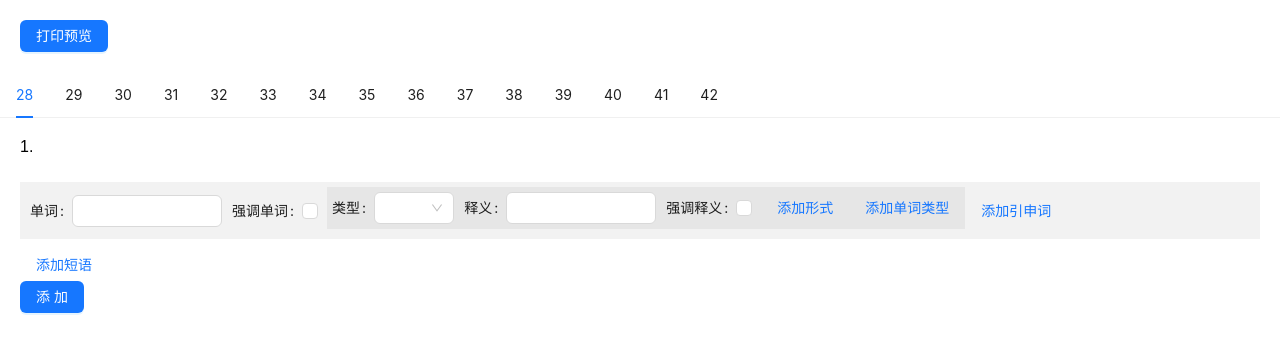
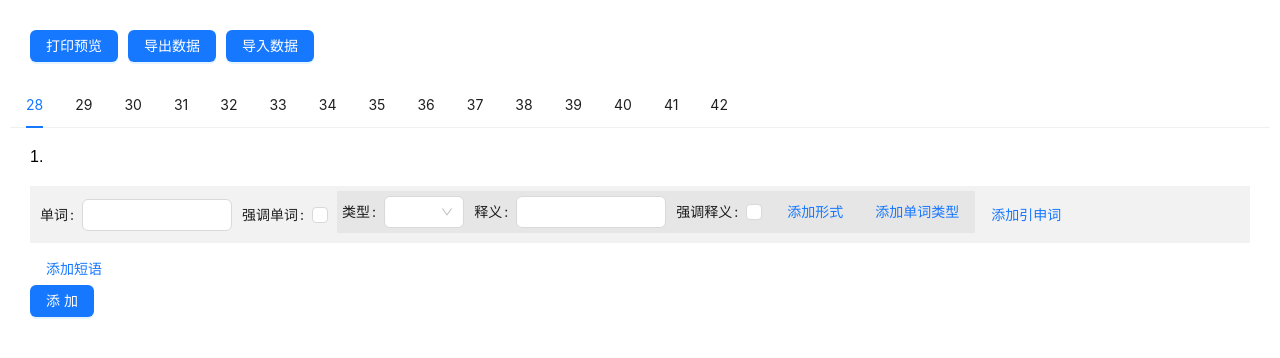
Before and after one commit to sheltonliu1/word-format, a Vue app in the folder web/: page / in a window 1280 px wide. Shown: the top 358 px of the page. Built offline with nearby package versions, Linux system fonts and the light colour scheme.

Commit message:
feat(完善): 导入导出\预览

```diff
--- a/web/src/components/WordFormate.vue
+++ b/web/src/components/WordFormate.vue
@@ -46,7 +46,7 @@ defineProps({
 <style lang="scss" scoped>
 .word-item {
   // font-family: cursive;
-  margin-bottom: 6px;
+  // margin-bottom: 6px;
   .mr4 {
     margin-right: 4px;
   }
--- a/web/src/views/HomeView.vue
+++ b/web/src/views/HomeView.vue
@@ -1,5 +1,6 @@
 <template>
-  <div class="operation-btn">
+  <div class="main-content">
+    <div class="operation-btn" v-if="state.isEditing">
       <a-button
         type="primary"
         style="margin-right: 10px"
@@ -8,22 +9,41 @@
         >编辑</a-button
       >
       <!-- <a-button style="margin-right: 10px"  >取消编辑</a-button> -->
-    <a-button type="primary" v-if="state.isEditing" @click="state.isEditing = false">打印预览</a-button>
+      <a-button type="primary" v-if="state.isEditing" @click="state.isEditing = false" style="margin-right: 10px">打印预览</a-button>
+      <a-button type="primary" v-if="state.isEditing" @click="downloadData" style="margin-right: 10px">导出数据</a-button>
+      <a-popconfirm
+        v-if="state.isEditing"
+        title="导入数据会覆盖当前数据，建议先导出数据进行备份。"
+        ok-text="继续导入"
+        cancel-text="取消"
+        @confirm="importData"
+      >
+        <a-button type="primary">导入数据</a-button>
+      </a-popconfirm>
     </div>
-  <a-menu v-model:selectedKeys="state.currentUnit" mode="horizontal" @select="chooseUnit">
+    <a-menu v-model:selectedKeys="state.currentUnit" mode="horizontal" @select="chooseUnit" v-if="state.isEditing">
       <a-menu-item v-for="unit in unitArr" :key="unit">
         {{ unit }}
       </a-menu-item>
     </a-menu>
-  <div style="padding: 20px; padding-bottom: 100px">
-    <div class="word-item-wrap" v-for="(item, index) in allData" :key="item.word">
+    <div style="padding: 20px; padding-bottom: 100px" v-if="state.isEditing">
+      <div class="word-item-wrap" v-for="(item, index) in allWordData" :key="item.word">
         <WordFormate :wordInfo="item" :number="index" />
-      <div class="" v-if="state.isEditing">
-        <a-button type="link" @click="editItem(index, item)" v-if="!(state.editIndex === -1 && index === allData.length - 1)">编辑</a-button>
-        <a-button type="link" danger @click="delItem(item, state.data[0].items)" v-if="!(state.editIndex === -1 && index === allData.length - 1)">删除</a-button>
+        <div class="item-btns" v-if="state.isEditing">
+          <a @click="editItem(index, item)" v-if="!(state.editIndex === -1 && index === allWordData.length - 1)" href="javascript:;">编辑</a>
+          <a-popconfirm
+            v-if="!(state.editIndex === -1 && index === allWordData.length - 1)"
+            title="确定删除么？"
+            ok-text="确定"
+            cancel-text="取消"
+            @confirm="delItem(item, state.data[0].items, true)"
+          >
+            <a class="danger" href="javascript:;">删除</a>
+          </a-popconfirm>
+
         </div>
       </div>
-    <div class="add-form-box" v-show="state.isEditing">
+      <div class="add-form-box">
         <a-form layout="">
           <div class="word-box-wrap bkg-gray" v-for="(word, wIndex) in formState.words" :key="word.word">
             <div class="word-upper">
@@ -126,6 +146,28 @@
         </a-form>
       </div>
     </div>
+    <div v-else>
+      <div class="unit-box-wrap" v-for="unitData in state.allData" :key="unitData.unit">
+        <div class="unit-no">Day {{unitData.unit}}</div>
+        <div class="word-item-wrap" v-for="(item, index) in unitData.items" :key="item.word">
+          <WordFormate :wordInfo="item" :number="index" />
+          <div class="item-btns" v-if="state.isEditing">
+            <a @click="editItem(index, item)" v-if="!(state.editIndex === -1 && index === allWordData.length - 1)" href="javascript:;">编辑</a>
+            <a-popconfirm
+              v-if="!(state.editIndex === -1 && index === allWordData.length - 1)"
+              title="确定删除么？"
+              ok-text="确定"
+              cancel-text="取消"
+              @confirm="delItem(item, state.data[0].items, true)"
+            >
+              <a class="danger" href="javascript:;">删除</a>
+            </a-popconfirm>
+
+          </div>
+        </div>
+      </div>
+    </div>
+  </div>
 </template>
 <script setup>
 import { computed, reactive, toRaw, ref } from 'vue'
@@ -137,7 +179,8 @@ const state = reactive({
   isEditing: true,
   editIndex: -1,
   data: [{items: []}],
-  currentUnit: [28]
+  currentUnit: [28],
+  allData: [],
 })
 
 const unitArr = new Array(15);
@@ -158,14 +201,74 @@ const getUnitData = () => {
   }
 }
 
+const getAllData = () => {
+  for(let unit of unitArr) {
+    const dataStr = localStorage.getItem(`word-data-${unit}`);
+    if(dataStr) {
+      const unitData = JSON.parse(dataStr);
+      state.allData.push({
+        unit,
+        items: unitData[0].items
+      })
+    }
+  }
+}
+
+const initData = () => {
   getUnitData()
+  getAllData();
+}
+
+initData();
+
+const downloadData = () => {
+  let link = document.createElement('a')
+  link.download = 'words.json'
+  link.href = 'data:text/plain,' + JSON.stringify(state.allData);
+  link.click()
+}
+
+const importData = () => {
+  // 创建一个file input
+  let input = document.createElement('input')
+  input.type = 'file'
+
+  // 绑定onchange事件
+  input.onchange = (event) => {
+    let files = event.target.files
+    if (!files || !files.length) {
+      input = null
+      throw new Error('No files')
+    }
+
+    // 当选择文件后，使用FileReader API读取文件，返回数据
+    let reader = new FileReader()
+    reader.onload = (event) => {
+      try {
+        let dataArr = JSON.parse(event.target.result)
+        for(let dataItem of dataArr) {
+          localStorage.setItem(`word-data-${dataItem.unit}`, JSON.stringify([{items: dataItem.items}]));
+        }
+        // TODO 不存在的unit要不要删除localStorage
+        initData();
+        message.success("导入成功");
+      } catch (e) {
+        throw new Error(e)
+      }
+    }
+    reader.readAsText(files[0])
+  }
+
+  // 触发上传文件
+  input.click()
+}
 
 const chooseUnit = ({ key }) => {
   state.currentUnit = [key];
   getUnitData()
 }
 
-const allData = computed(() => {
+const allWordData = computed(() => {
   if (state.editIndex !== -1 || !state.isEditing) {
     return state.data[0].items;
   }
@@ -229,9 +332,12 @@ const addType = (word) => {
     ],
   })
 }
-const delItem = (word, arr) => {
+const delItem = (word, arr, isNeedSave = false) => {
   const index = arr.indexOf(word);
   arr.splice(index, 1)
+  if(isNeedSave) {
+    localStorage.setItem(dataKey.value, JSON.stringify(state.data))
+  }
 }
 const addWord = () => {
   // const emptyArr = formState.extraSense.filter(item => !item.word)
@@ -268,7 +374,6 @@ const addPhrase = () => {
 const addItem = () => {
   state.data[0].items.push(toRaw(formState.value))
   formState.value = newEmptyWord();
-  console.log(state.data);
   localStorage.setItem(dataKey.value, JSON.stringify(state.data))
 }
 const editItem = (index, item) => {
@@ -284,6 +389,9 @@ const saveEditItem = () => {
 </script>
 
 <style lang="scss" scoped>
+.main-content {
+  padding: 10px;
+}
 .operation-btn {
   display: flex;
   padding: 20px;
@@ -291,6 +399,25 @@ const saveEditItem = () => {
 .word-item-wrap {
   display: flex;
   align-items: center;
+  margin-bottom: 6px;
+  .item-btns {
+    margin-left: 20px;
+    a {
+      text-decoration: unset;
+      margin-left: 5px;
+    }
+  }
+}
+.danger {
+  color: #ff4d4f;
+}
+.unit-box-wrap {
+  margin-bottom: 50px;
+  .unit-no {
+    font-size: 18px;
+    font-weight: 500;
+    margin-bottom: 10px;
+  }
 }
 .add-form-box {
   :deep(.ant-form-item) {
```
Lines whose indentation alone changed are shown as unchanged.
